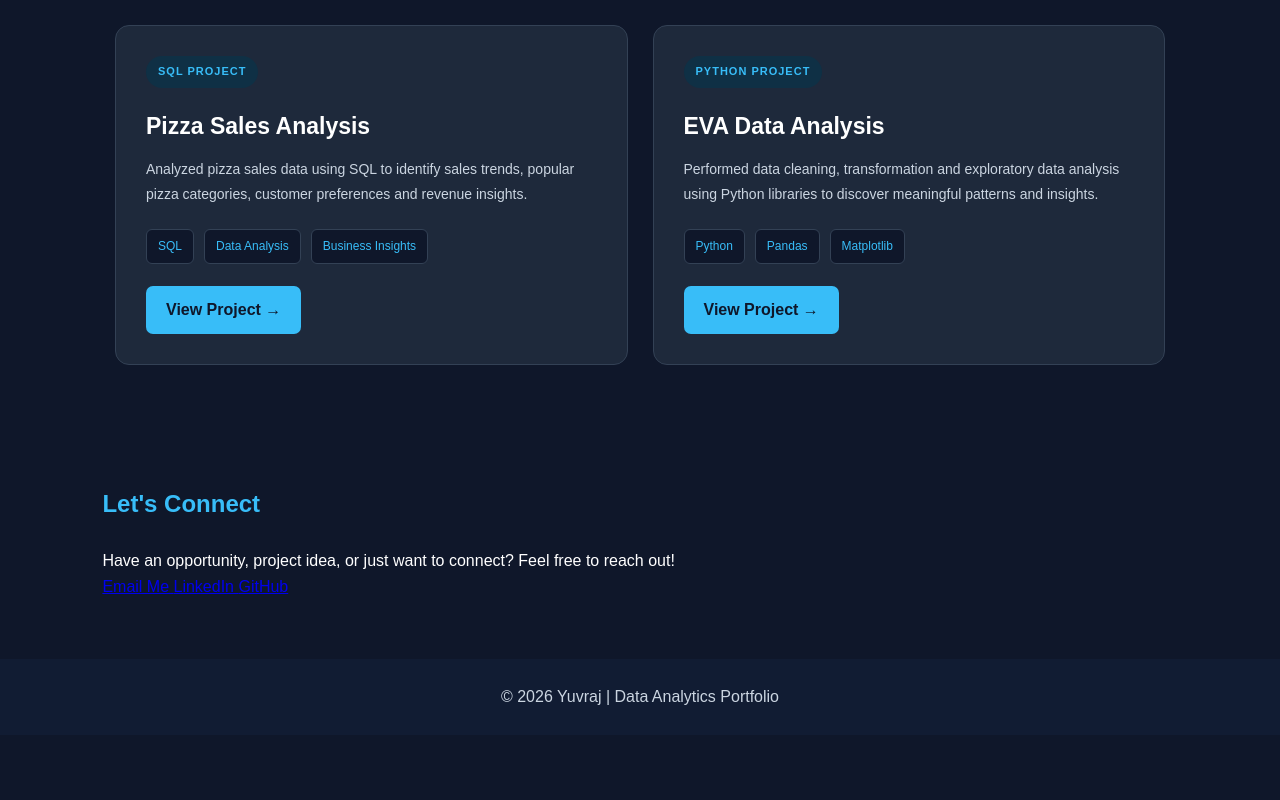
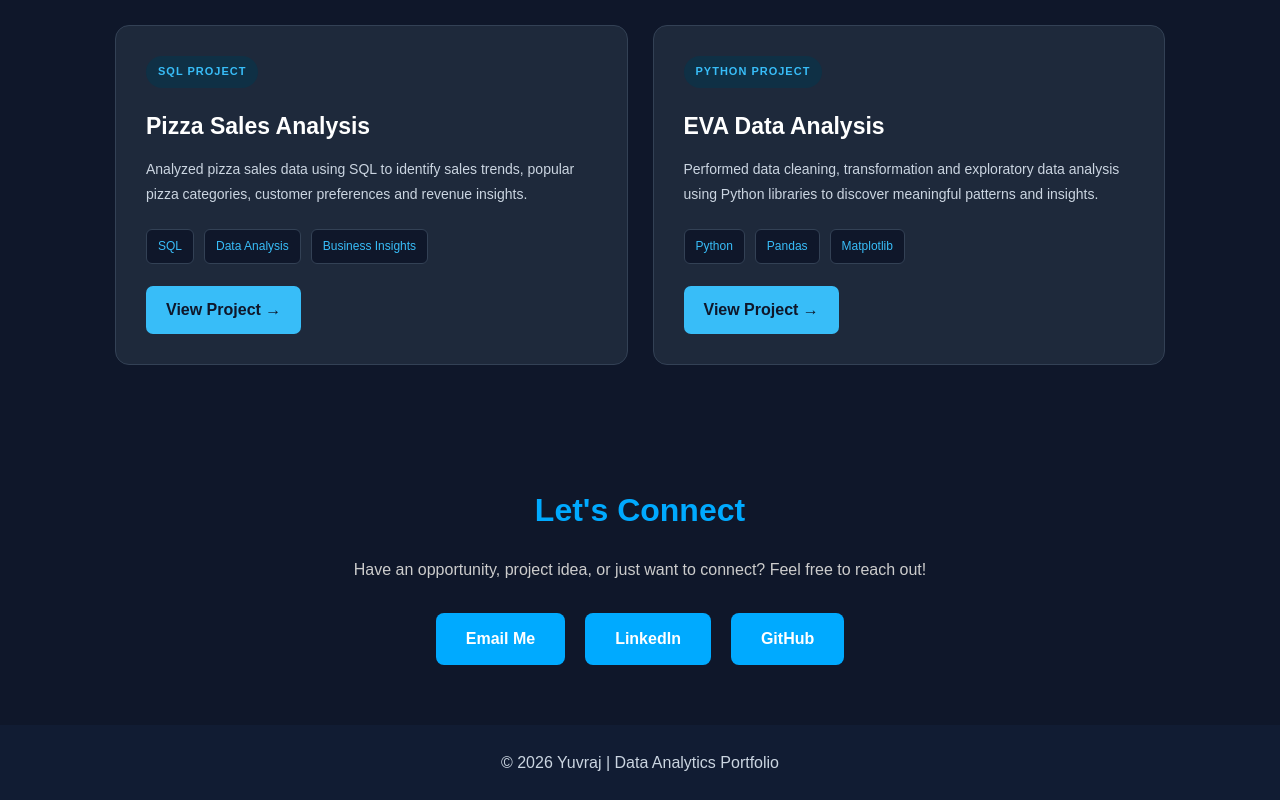
Before and after one commit to Yuvrajnegi813/yuvrajnegi813.github.io, a plain HTML site: page index.html in a window 1280 px wide. Shown: the part 1808-2608 px from the top of the page. Before the commit the page ends 2543 px from the top, so only its background shows below. Drawn offline with Linux system fonts and the light colour scheme.

Commit message:
Add styles for contact section
Added styles for the contact section including layout, typography, and button styles.

```diff
--- a/style.css
+++ b/style.css
@@ -576,3 +576,48 @@ section h2 {
     color: #cccccc;
     font-size: 14px;
 }
+
+/* Contact Section */
+.contact-container {
+    text-align: center;
+    max-width: 800px;
+    margin: auto;
+}
+
+.contact-container h2 {
+    color: #00aaff;
+    font-size: 32px;
+    margin-bottom: 20px;
+}
+
+.contact-container p {
+    color: #cccccc;
+    font-size: 16px;
+    line-height: 1.7;
+    margin-bottom: 30px;
+}
+
+.contact-buttons {
+    display: flex;
+    justify-content: center;
+    gap: 20px;
+    flex-wrap: wrap;
+}
+
+.contact-btn {
+    display: inline-block;
+    padding: 13px 30px;
+    background: #00aaff;
+    color: #ffffff;
+    text-decoration: none;
+    border-radius: 8px;
+    font-weight: bold;
+    transition: 0.3s;
+}
+
+.contact-btn:hover {
+    background: transparent;
+    color: #00aaff;
+    border: 1px solid #00aaff;
+    transform: translateY(-4px);
+}
```
